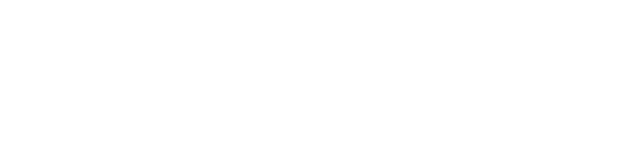
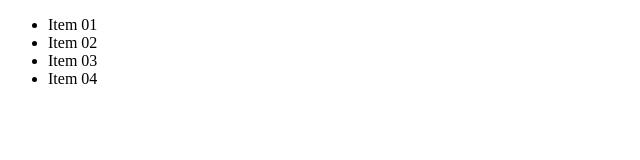
Before and after one commit to vikravch/second_repo, a plain HTML site: page index.html in a window 1280 px wide. Shown: the whole page, without its empty margins (0-640 px from the left). Drawn offline with Linux system fonts and the light colour scheme.

Commit message:
Added list

```diff
--- a/index.html
+++ b/index.html
@@ -5,6 +5,11 @@
     <title>Title</title>
 </head>
 <body>
-
+<ul>
+    <li>Item 01</li>
+    <li>Item 02</li>
+    <li>Item 03</li>
+    <li>Item 04</li>
+</ul>
 </body>
 </html>
```
